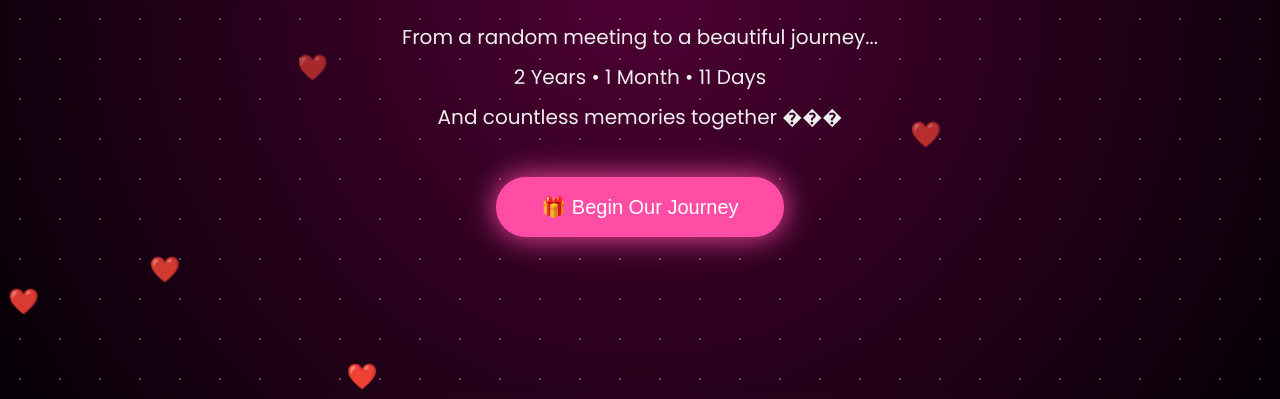
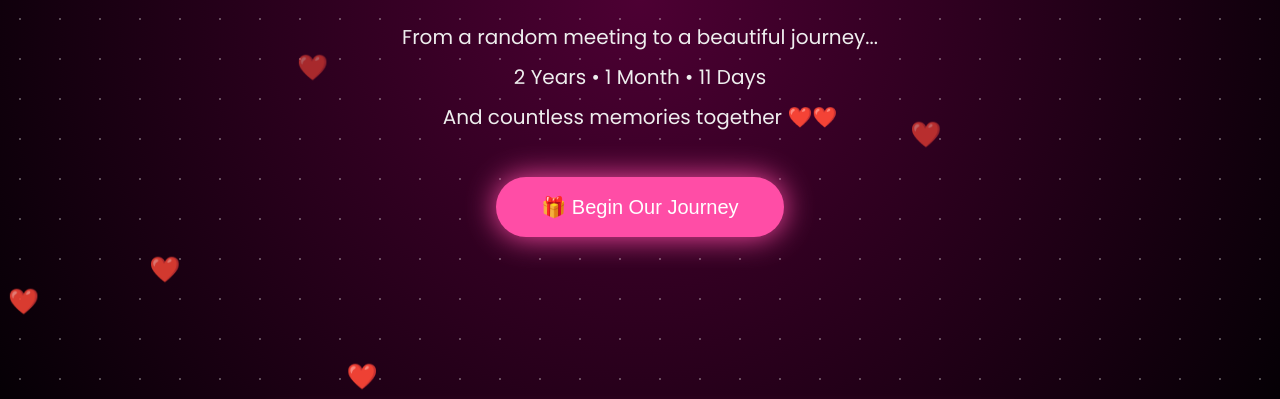
Before and after one commit to hawike22405/Happy-Birthday, a plain HTML site: page index.html in a window 1280 px wide. Shown: the part 401-800 px from the top of the page. Drawn offline with Linux system fonts and the light colour scheme.

Commit message:
Update index.html

```diff
--- a/index.html
+++ b/index.html
@@ -69,7 +69,7 @@ From a random meeting to a beautiful journey...
 
 <br>
 
-And countless memories together ���️
+And countless memories together ❤️❤️
 
 </p>
 
```
